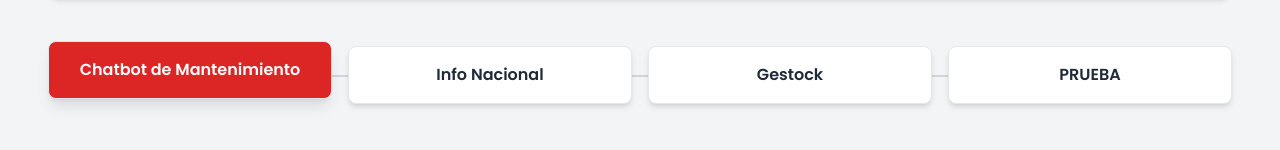
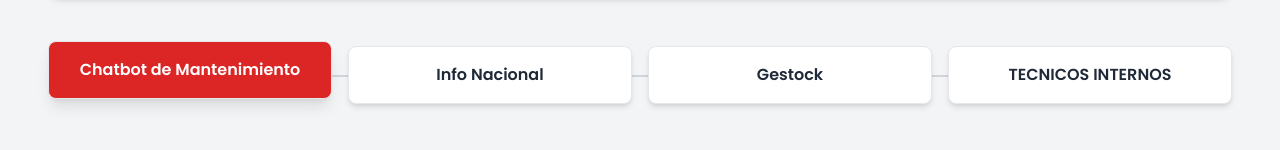
Before and after one commit to DavidDia2/PRESENTACION, a plain HTML site: page index.html in a window 1280 px wide. Shown: the part 498-648 px from the top of the page. Drawn offline with nearby package versions, Linux system fonts and the light colour scheme.

Commit message:
Update index.html

```diff
--- a/index.html
+++ b/index.html
@@ -138,7 +138,7 @@
                     <div class="step-line w-full absolute top-1/2 left-0 hidden md:block"></div>
                     <div id="step-8" data-step="8"
                         class="step w-full md:w-1/4 p-4 rounded-lg bg-white shadow-md border border-gray-200 text-center z-10 md:ml-4">
-                        <h3 class="font-semibold">PRUEBA</h3>
+                        <h3 class="font-semibold">TECNICOS INTERNOS</h3>
                     </div>
 
                 </div>
```
